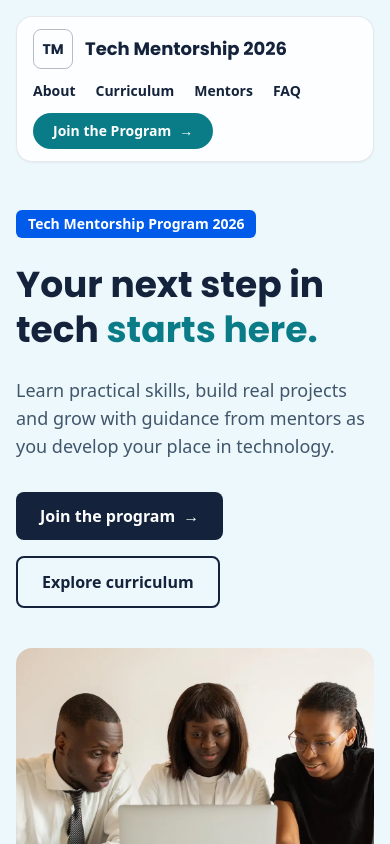
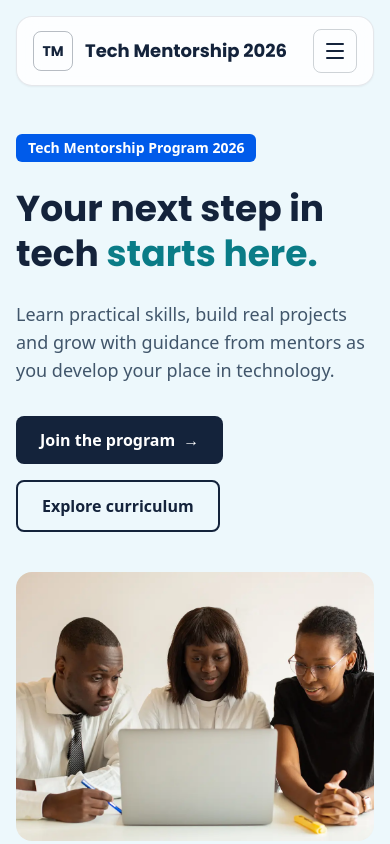
Before and after one commit to apankadavid/tech-mentorship-landing, a React (Vite) app: page / in a window 390 px wide. Shown: the top 844 px of the page. Built offline with nearby package versions, Linux system fonts and the light colour scheme.

Commit message:
feat: add accessible mobile hamburger menu

```diff
--- a/src/components/Layout.jsx
+++ b/src/components/Layout.jsx
@@ -1,4 +1,6 @@
+import { useEffect, useRef, useState } from "react";
 import { Link, Outlet } from "react-router-dom";
+import { Menu, X } from "lucide-react";
 
 const links = [
   ["About", "/#about"],
@@ -11,6 +13,24 @@ const focusRing =
   "focus-visible:outline focus-visible:outline-2 focus-visible:outline-offset-2 focus-visible:outline-brand";
 
 export default function Layout() {
+  const [open, setOpen] = useState(false);
+  const buttonRef = useRef(null);
+
+  function closeMenu() {
+    setOpen(false);
+  }
+
+  useEffect(() => {
+    function onKeyDown(e) {
+      if (e.key === "Escape" && open) {
+        setOpen(false);
+        buttonRef.current?.focus();
+      }
+    }
+    document.addEventListener("keydown", onKeyDown);
+    return () => document.removeEventListener("keydown", onKeyDown);
+  }, [open]);
+
   return (
     <div className="bg-ice">
       <a
@@ -20,13 +40,14 @@ export default function Layout() {
         Skip to main content
       </a>
 
-      <header className="z-40 px-4 pt-4 sm:sticky sm:top-0 sm:px-6">
+      <header className="sticky top-0 z-40 px-4 pt-4 sm:px-6">
         <nav
           aria-label="Main"
-          className="mx-auto flex max-w-7xl flex-wrap items-center justify-between gap-x-6 gap-y-3 rounded-2xl border border-navy/10 bg-white/85 px-4 py-3 text-navy shadow-sm backdrop-blur-md sm:rounded-full sm:px-6"
+          className="mx-auto flex max-w-7xl flex-wrap items-center justify-between gap-x-6 rounded-2xl border border-navy/10 bg-white/85 px-4 py-3 text-navy shadow-sm backdrop-blur-md lg:rounded-full lg:px-6"
         >
           <Link
             to="/"
+            onClick={closeMenu}
             className={`flex items-center gap-3 rounded-lg ${focusRing}`}
           >
             <span
@@ -44,13 +65,35 @@ export default function Layout() {
             </span>
           </Link>
 
-          <div className="flex flex-wrap items-center gap-x-6 gap-y-3">
-            <ul className="flex flex-wrap gap-x-5 gap-y-2 text-sm font-semibold">
+          <button
+            ref={buttonRef}
+            type="button"
+            onClick={() => setOpen((o) => !o)}
+            aria-expanded={open}
+            aria-controls="site-menu"
+            aria-label="Main menu"
+            className={`flex h-11 w-11 items-center justify-center rounded-lg border border-navy/20 lg:hidden ${focusRing}`}
+          >
+            {open ? (
+              <X aria-hidden="true" className="h-6 w-6" />
+            ) : (
+              <Menu aria-hidden="true" className="h-6 w-6" />
+            )}
+          </button>
+
+          <div
+            id="site-menu"
+            className={`${
+              open ? "flex" : "hidden"
+            } mt-3 w-full flex-col gap-4 border-t border-navy/10 pt-3 lg:mt-0 lg:flex lg:w-auto lg:flex-row lg:items-center lg:gap-6 lg:border-0 lg:pt-0`}
+          >
+            <ul className="flex flex-col text-base font-semibold lg:flex-row lg:gap-5 lg:text-sm">
               {links.map(([label, href]) => (
                 <li key={label}>
                   <a
                     href={href}
-                    className={`rounded hover:underline ${focusRing}`}
+                    onClick={closeMenu}
+                    className={`block rounded py-3 hover:underline lg:py-0 ${focusRing}`}
                   >
                     {label}
                   </a>
@@ -60,7 +103,8 @@ export default function Layout() {
 
             <a
               href="/#signup"
-              className={`inline-flex items-center gap-2 rounded-full bg-teal-dark px-5 py-2 text-sm font-semibold text-white hover:bg-brand ${focusRing}`}
+              onClick={closeMenu}
+              className={`inline-flex items-center justify-center gap-2 rounded-full bg-teal-dark px-5 py-3 text-sm font-semibold text-white hover:bg-brand lg:py-2 ${focusRing}`}
             >
               Join the Program
               <span aria-hidden="true">→</span>
```
